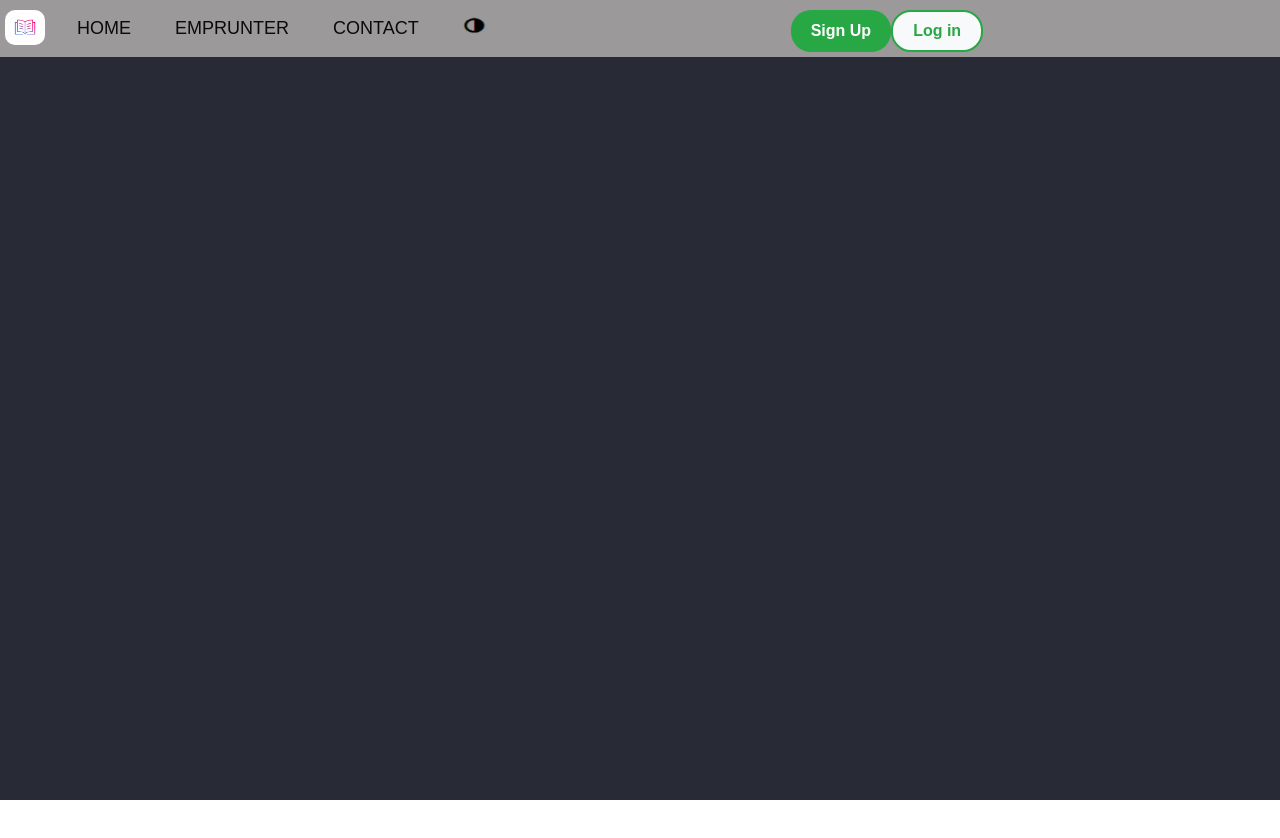
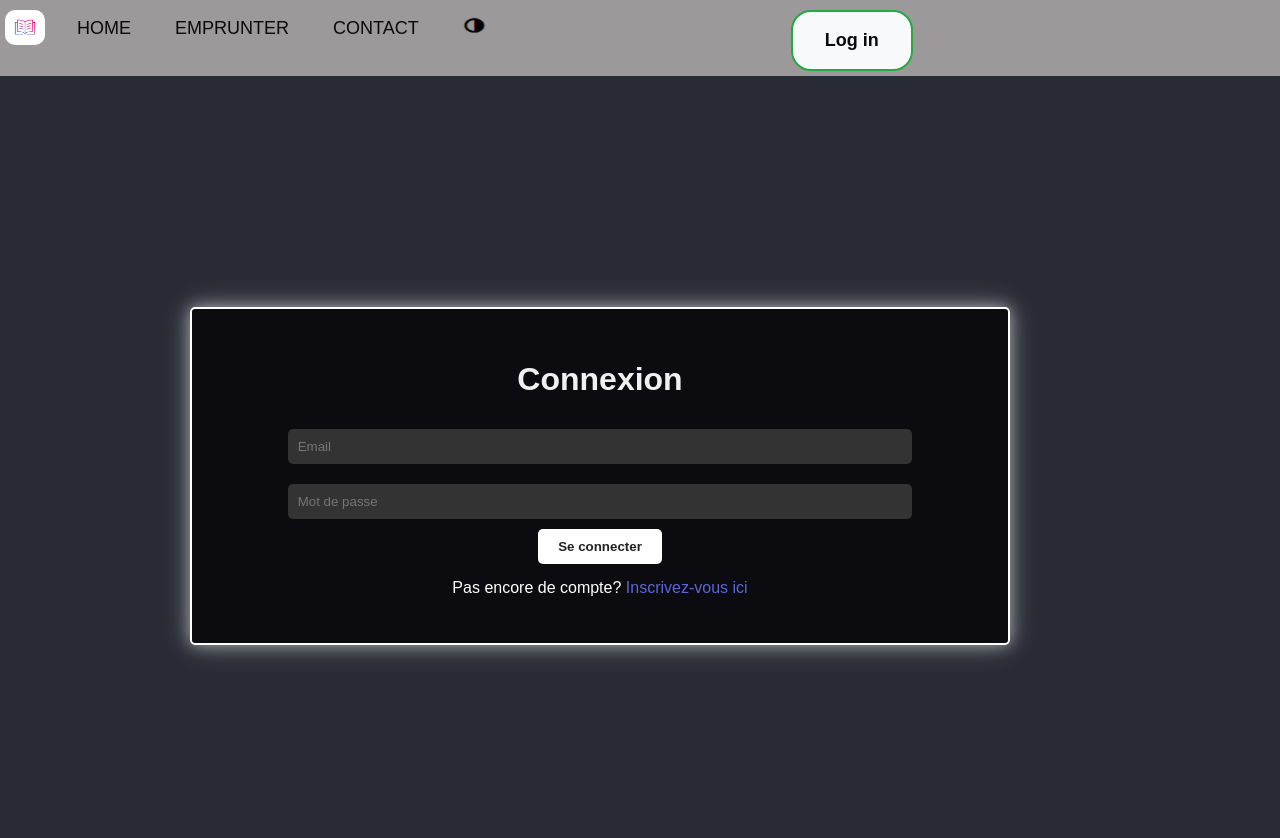
Before and after one commit to othmaneadlaoui1/mini-projet-, a React (Create React App) app: page /login in a window 1280 px wide. Shown: the top 838 px of the page. Before the commit the page ends 800 px from the top, so only its background shows below. Built offline with nearby package versions, Linux system fonts and the light colour scheme.

Commit message:
login /signup

```diff
--- a/src/projet/app.js
+++ b/src/projet/app.js
@@ -9,6 +9,8 @@ import Contact from './contact'
 import './home.css';
 import Emprunter from './emprunter';
 import Ajouter from './ajouter';
+import Login from './login';
+import Signup from './signup';
 
 
 
@@ -38,8 +40,8 @@ export default function App() {
                             </li>
                             <li>
                                 <div id="log">
-                                    <button className="btn signup">Sign Up</button>
-                                    <button className="btn login">Log in</button>
+
+                                    <button className="btn login"><Link  to="/login">Log in</Link></button>
                                 </div>
                             </li>
                         </ul>
@@ -49,7 +51,8 @@ export default function App() {
                         <Route path="/contact" element={<Contact />} />
                         <Route path="/emprunter" element={<Emprunter />} />
                         <Route path="/ajouter" element={<Ajouter/>} />
-                        <Route path="/" element={''} />
+                        <Route path="/login" element={<Login/>} />
+                        <Route path="/signup" element={<Signup/>} />
                     </Routes>
                 </>
             </Router>
--- /dev/null
+++ b/src/projet/login.css
@@ -0,0 +1,61 @@
+.container {
+    display: flex;
+    justify-content: center;
+    align-items: center;
+    width: 100%;
+    height: 100vh; /* Pour centrer verticalement */
+}
+
+.ajouter {
+    display: flex;
+    flex-direction: column;
+    color: #f0f0f0;
+    justify-content: center;
+    align-items: center;
+    width: 20cm;
+    padding: 30px;
+    border: 2px solid #fff;
+    border-radius: 5px;
+    box-shadow: 0 0 15px rgba(255, 255, 255, 0.5),
+                0 0 30px rgba(255, 255, 255, 0.3);
+    background-color: rgba(0, 0, 0, 0.7);
+}
+
+input[type="email"],
+input[type="password"] {
+    width: 80%; /* Largeur des champs de texte */
+    padding: 10px;
+    margin: 10px 0; /* Espacement entre les champs */
+    border: none;
+    border-radius: 5px;
+    background-color: #333; /* Fond sombre pour les champs */
+    color: #fff; /* Couleur du texte */
+}
+
+button {
+    padding: 10px 20px;
+    border: none;
+    border-radius: 5px;
+    background-color: #fff;
+    color: #222;
+    cursor: pointer;
+    transition: background-color 0.3s;
+}
+
+button:hover {
+    background-color: #f0f0f0; /* Légère modification de la couleur au survol */
+}
+
+.signup-link {
+    margin-top: 15px;
+    color: #fff; /* Couleur du texte du lien */
+}
+
+.signup-link a {
+    color: #5a67d8; /* Couleur du lien d'inscription */
+    text-decoration: none;
+}
+
+.signup-link a:hover {
+    text-decoration: underline; /* Souligner au survol */
+}
--- /dev/null
+++ b/src/projet/login.js
@@ -0,0 +1,51 @@
+import React, { useState } from 'react';
+import './login.css';
+
+const Login = () => {
+    const [email, setEmail] = useState('');
+    const [password, setPassword] = useState('');
+    const [message, setMessage] = useState('');
+
+    const handleSubmit = (e) => {
+        e.preventDefault();
+
+        // Récupérer les informations de l'utilisateur depuis localStorage
+        const user = JSON.parse(localStorage.getItem('user'));
+
+        if (user && user.email === email && user.password === password) {
+            setMessage(`Bonjour, ${user.name}!`);
+            alert(`Connexion réussie ! Bonjour, ${user.name}!`);
+        } else {
+            setMessage('Email ou mot de passe incorrect.');
+        }
+    };
+
+    return (
+        <div className="container">
+            <form className="ajouter" onSubmit={handleSubmit}>
+                <h1>Connexion</h1>
+                <input
+                    type="email"
+                    placeholder="Email"
+                    value={email}
+                    onChange={(e) => setEmail(e.target.value)}
+                    required
+                />
+                <input
+                    type="password"
+                    placeholder="Mot de passe"
+                    value={password}
+                    onChange={(e) => setPassword(e.target.value)}
+                    required
+                />
+                <button type="submit">Se connecter</button>
+                {message && <p>{message}</p>}
+                <p className="signup-link">
+                    Pas encore de compte? <a href="/signup">Inscrivez-vous ici</a>
+                </p>
+            </form>
+        </div>
+    );
+};
+
+export default Login;
--- /dev/null
+++ b/src/projet/signup.css
@@ -0,0 +1,62 @@
+.container {
+    display: flex;
+    justify-content: center;
+    align-items: center;
+    width: 100%;
+    height: 100vh; /* Pour centrer verticalement */
+}
+
+.ajouter {
+    display: flex;
+    flex-direction: column;
+    color: #f0f0f0;
+    justify-content: center;
+    align-items: center;
+    width: 20cm;
+    padding: 30px;
+    border: 2px solid #fff;
+    border-radius: 5px;
+    box-shadow: 0 0 15px rgba(255, 255, 255, 0.5),
+                0 0 30px rgba(255, 255, 255, 0.3);
+    background-color: rgba(0, 0, 0, 0.7);
+}
+
+input[type="text"],
+input[type="email"],
+input[type="password"] {
+    width: 80%; /* Largeur des champs de texte */
+    padding: 10px;
+    margin: 10px 0; /* Espacement entre les champs */
+    border: none;
+    border-radius: 5px;
+    background-color: #333; /* Fond sombre pour les champs */
+    color: #fff; /* Couleur du texte */
+}
+
+button {
+    padding: 10px 20px;
+    border: none;
+    border-radius: 5px;
+    background-color: #fff;
+    color: #222;
+    cursor: pointer;
+    transition: background-color 0.3s;
+}
+
+button:hover {
+    background-color: #f0f0f0; /* Légère modification de la couleur au survol */
+}
+
+.login-link {
+    margin-top: 15px;
+    color: #fff; /* Couleur du texte du lien */
+}
+
+.login-link a {
+    color: #5a67d8; /* Couleur du lien de connexion */
+    text-decoration: none;
+}
+
+.login-link a:hover {
+    text-decoration: underline; /* Souligner au survol */
+}
--- /dev/null
+++ b/src/projet/signup.js
@@ -0,0 +1,58 @@
+import React, { useState } from 'react';
+import './signup.css';
+
+const Signup = () => {
+    const [name, setName] = useState('');
+    const [email, setEmail] = useState('');
+    const [password, setPassword] = useState('');
+
+    const handleSubmit = (e) => {
+        e.preventDefault();
+
+        // Stocker l'informaiton de l'utilisateur dans localStorage
+        localStorage.setItem('user', JSON.stringify({ name, email, password }));
+
+        // Afficher une alerte de succès
+        alert('Inscription réussie !');
+
+        // Réinitialiser les champs du formulaire
+        setName('');
+        setEmail('');
+        setPassword('');
+    };
+
+    return (
+        <div className="container">
+            <form className="ajouter" onSubmit={handleSubmit}>
+                <h1>Inscription</h1>
+                <input
+                    type="text"
+                    placeholder="Nom"
+                    value={name}
+                    onChange={(e) => setName(e.target.value)}
+                    required
+                />
+                <input
+                    type="email"
+                    placeholder="Email"
+                    value={email}
+                    onChange={(e) => setEmail(e.target.value)}
+                    required
+                />
+                <input
+                    type="password"
+                    placeholder="Mot de passe"
+                    value={password}
+                    onChange={(e) => setPassword(e.target.value)}
+                    required
+                />
+                <button type="submit">S'inscrire</button>
+                <p className="login-link">
+                    Déjà un compte? <a href="/login">Connectez-vous ici</a>
+                </p>
+            </form>
+        </div>
+    );
+};
+
+export default Signup;
```
Also changed, not shown: src/test/test.js (deleted, +0 -37 lines).
